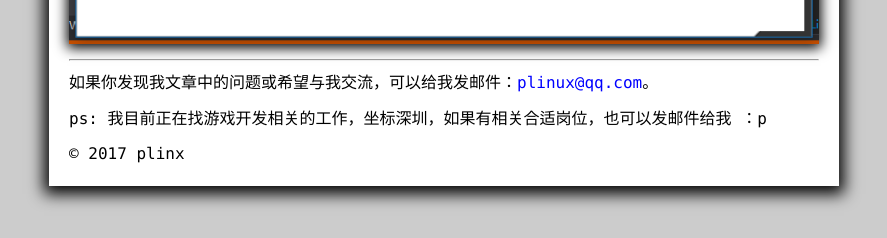
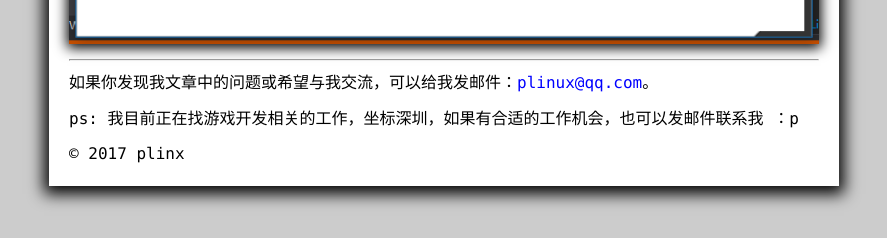
Before and after one commit to plinx/plinx.github.io, a Jekyll site: the page built from _posts/2017-4-24-projects.md, in a window 1280 px wide and 900 px high, scrolled down 1869 px. Shown: the part 659-897 px from the top of the window, without its empty margins (196-1083 px from the left). Built offline with Jekyll 4.4.1, drawn with Linux system fonts in a browser that asks for light colours.

Commit message:
Update blog.

```diff
--- a/_posts/2017-4-24-projects.md
+++ b/_posts/2017-4-24-projects.md
@@ -63,6 +63,6 @@ title:	项目年记
 
 如果你发现我文章中的问题或希望与我交流，可以给我发邮件：[plinux@qq.com](mailto:plinux@qq.com)。
 
-ps: 我目前正在找游戏开发相关的工作，坐标深圳，如果有相关合适岗位，也可以发邮件给我 ：p
+ps: 我目前正在找游戏开发相关的工作，坐标深圳，如果有合适的工作机会，也可以发邮件联系我 ：p
 
 &copy; 2017 plinx
```
Also changed, not shown: 1 other file.
